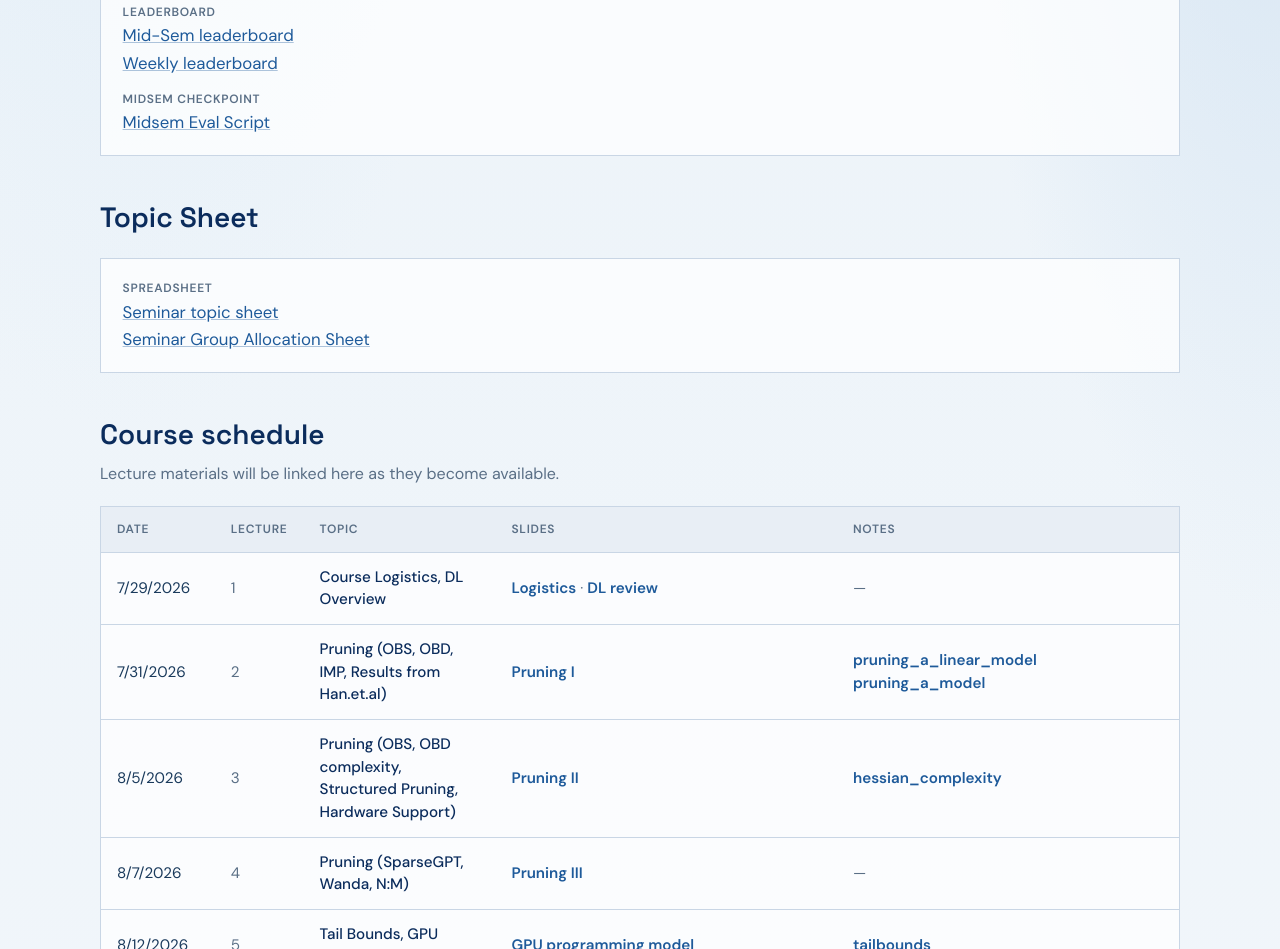
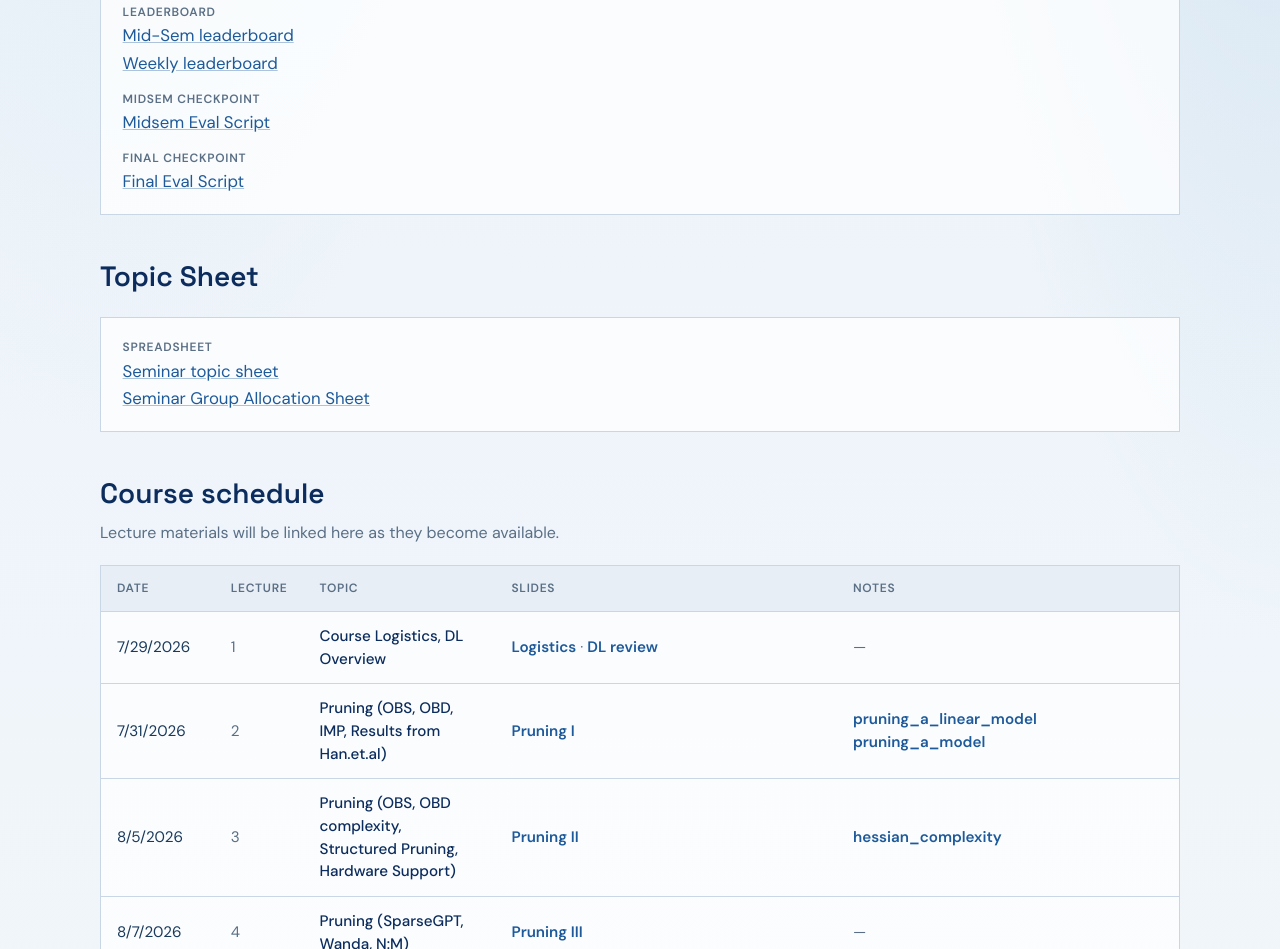
Before and after one commit to apd10/CS6013_Fall26, a plain HTML site: page index.html in a window 1280 px wide. Shown: the part 901-1850 px from the top of the page. Drawn offline with Linux system fonts and the light colour scheme.

Commit message:
final eval script

```diff
--- a/index.html
+++ b/index.html
@@ -113,8 +113,14 @@
               <div>
                 <dt>Midsem checkpoint</dt>
                   <dd>
-                    <a href="https://github.com/lavinianongbri/cs6013" target="_blank" rel="noopener noreferrer">Midsem Eval Script</a>
+                    <a href="https://github.com/lavinianongbri/cs6013/tree/main/CS6013Fall_ProjectEvalMidSemScript" target="_blank" rel="noopener noreferrer">Midsem Eval Script</a>
                   </dd>
+              </div>
+              <div>
+              <dt>Final checkpoint</dt>
+                <dd>
+                  <a href="https://github.com/lavinianongbri/cs6013/tree/main/CS6013Fall_ProjectEvalFinalScript" target="_blank" rel="noopener noreferrer">Final Eval Script</a>
+                </dd>
               </div>
             </dl>      <!-- closes the list -->
           </div>       <!-- closes info-block project-links -->
```
